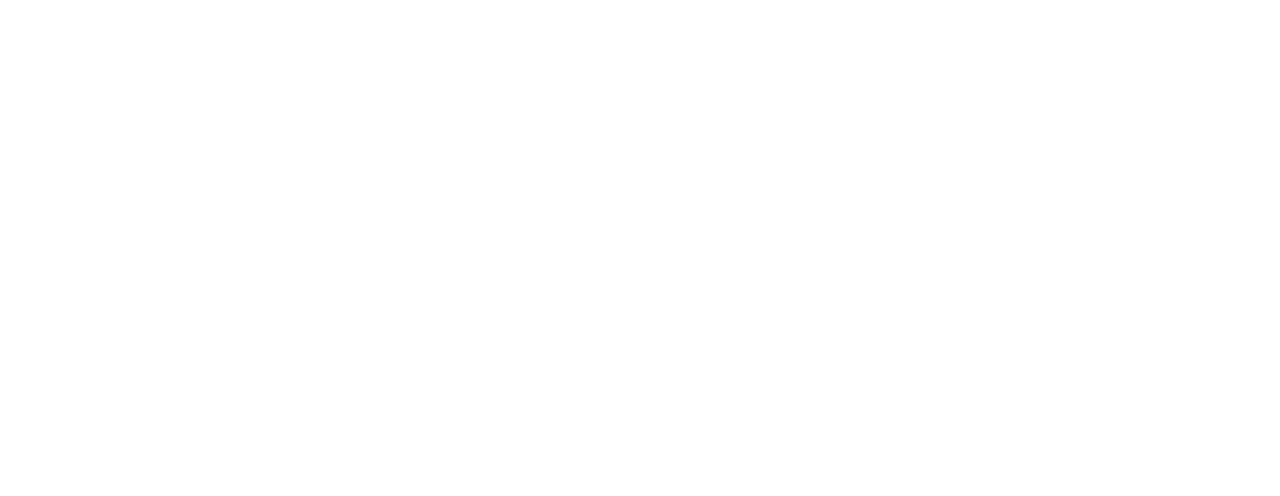
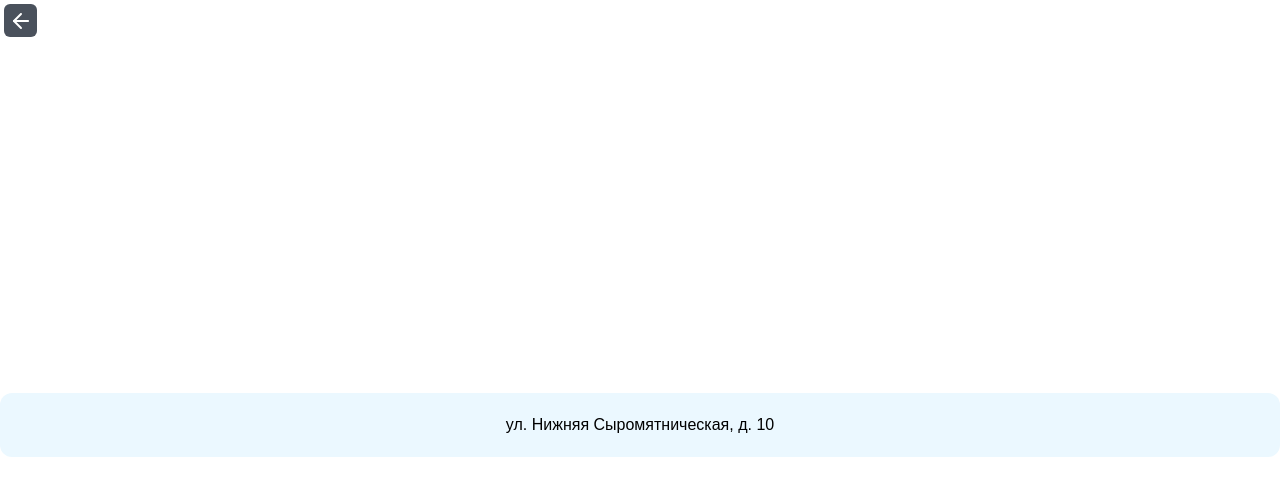
Before and after one commit to Prains/ivan-first, a Next.js app: page /place/1/map in a window 1280 px wide. Shown: the top 496 px of the page. Built offline with nearby package versions, Linux system fonts and the light colour scheme.

Commit message:
add placeMap

```diff
--- a/app/place/[id]/map/page.jsx
+++ b/app/place/[id]/map/page.jsx
@@ -1,5 +1,25 @@
+import Footer from "@/components/Footer/Footer";
+import ArrowBack from "@/components/ui/ArrowBack/ArrowBack";
+
 const PlaceMap = () => {
-  return <main></main>;
+  return (
+    <main>
+      <section>
+        <div className="relative">
+          <ArrowBack className="top-1 left-1" />
+          <iframe
+            src="https://yandex.ru/map-widget/v1/?um=constructor%3Ae0b0022645a6c40fee5c51227945eb7b699e63822f7a54c42730b1f07e2b47a3&amp;source=constructor"
+            width="100%"
+            height="400"
+            frameborder="0"
+          ></iframe>
+        </div>
+        <article className="flex-center bg-[#EBF8FF] rounded-xl z-10 relative mt-[-7px] w-full">
+          <p className="my-5">ул. Нижняя Сыромятническая, д. 10</p>
+        </article>
+      </section>
+    </main>
+  );
 };
 
 export default PlaceMap;
--- a/app/place/[id]/page.jsx
+++ b/app/place/[id]/page.jsx
@@ -11,7 +11,7 @@
 const Place = () => {
   return (
     <main>
-      <section className="bg-[#EBF8FF] rounded-xl flex-center-col">
+      <section className="bg-[#EBF8FF] rounded-xl flex-center-col z-10 relative">
         <div className="relative w-full">
           <ArrowBack className="top-1 left-1" />
           <Image src={bgPlace} alt="Artplay" className="w-full" />
--- a/components/Footer/Footer.jsx
+++ b/components/Footer/Footer.jsx
@@ -4,8 +4,8 @@
 
 const Footer = () => {
   return (
-    <footer className="bg-black">
-      <nav className="w-[91%] pt-4 pb-1 my-0 mx-auto flex items-start justify-between">
+    <footer className="bg-black mt-[-12px] z-0 relative">
+      <nav className="w-[91%] pt-[28px] pb-1 my-0 mx-auto flex items-start justify-between">
         <ul className="flex-center-col items-start">
           <FooterLink href={"/"}>Главная</FooterLink>
           <FooterLink href={"/"}>О нас</FooterLink>
--- a/images/Place/index.js
+++ b/images/Place/index.js
@@ -1,3 +1,3 @@
-import bgPlace from './Rectangle 9 (1).png'
+import bgPlace from "./Rectangle 9 (1).png";
 
 export { bgPlace };
```
